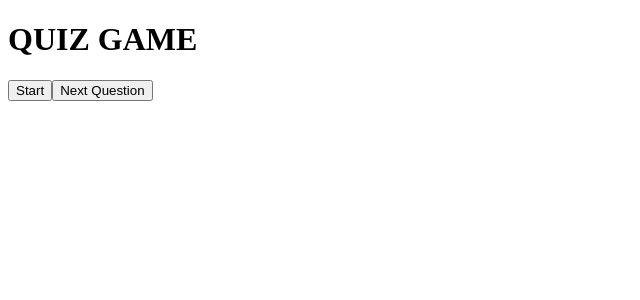
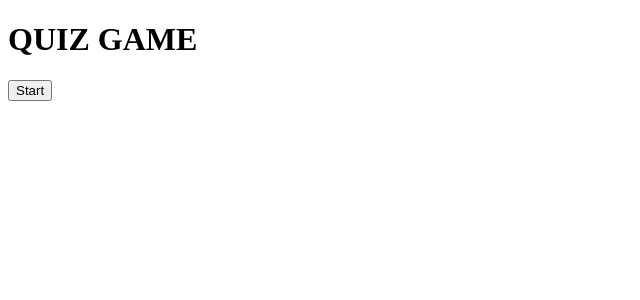
Before and after one commit to denislgx/Quiz-React_TypeScript, a React (Create React App) app: page / in a window 1280 px wide. Shown: the top 300 px of the page, without its empty margins (0-640 px from the left). Built offline with nearby package versions, Linux system fonts and the light colour scheme; a web font is replaced by a local one.

Commit message:
Next Question Button

```diff
--- a/src/App.tsx
+++ b/src/App.tsx
@@ -67,9 +67,15 @@ const App: React.FC = () => {
                     callback={checkAnswer}
                 />
             )}
-            <button className="app__next" onClick={nextQuestion}>
-                Next Question
-            </button>
+
+            {!gameOver &&
+                !loading &&
+                userAnswers.length === number + 1 &&
+                number !== TOTAL_QUESTIONS - 1 && (
+                    <button className="app__next" onClick={nextQuestion}>
+                        Next Question
+                    </button>
+                )}
         </div>
     );
 };
```
Also changed, not shown: 1 other file (tests, documents, lock files or other folders).
